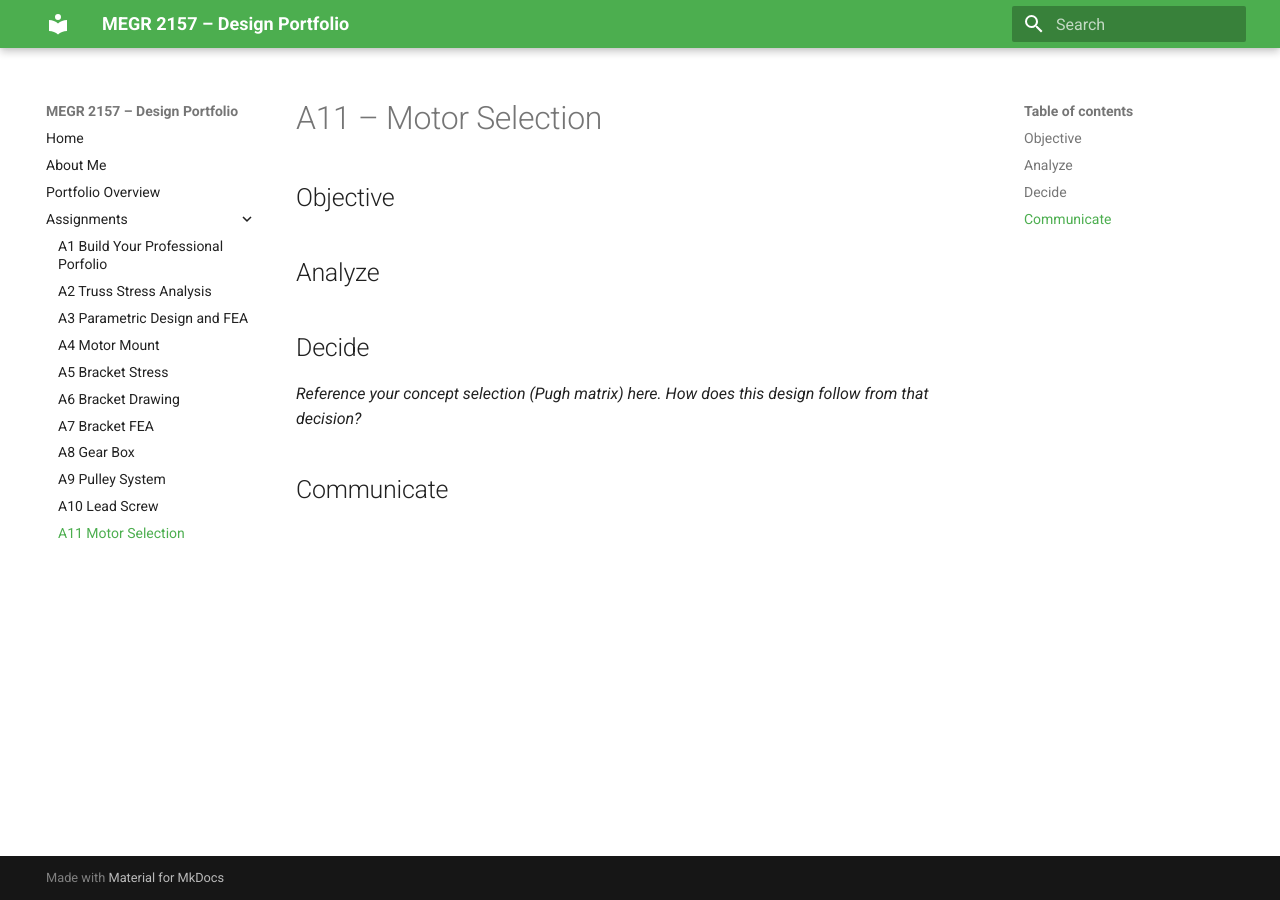
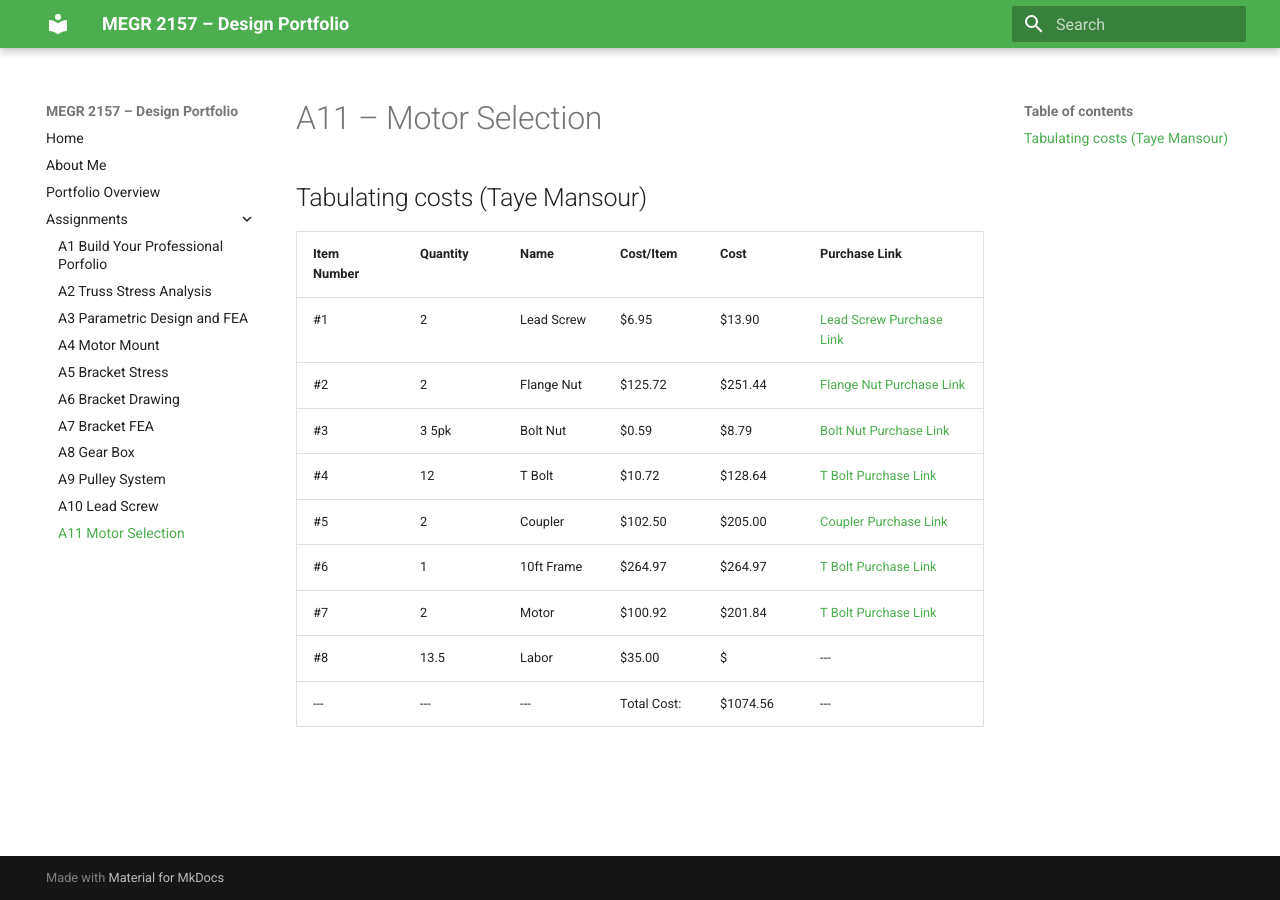
Before and after one commit to tmansou1/megr2157-portfolio, an MkDocs documentation site: the page built from docs/assignments/A11/index.md, in a window 1280 px wide. Built offline with MkDocs 1.6.1 and Material for MkDocs 9.7.7, drawn with Linux system fonts in a browser that asks for light colours.

Commit message:
Update index.md

```diff
--- a/docs/assignments/A11/index.md
+++ b/docs/assignments/A11/index.md
@@ -1,12 +1,15 @@
 # A11 – Motor Selection
 
-## Objective
+## Tabulating costs (Taye Mansour)
 
-
-## Analyze
-
-
-## Decide
-_Reference your concept selection (Pugh matrix) here. How does this design follow from that decision?_
-
-## Communicate
+| Item Number | Quantity | Name | Cost/Item | Cost | Purchase Link |
+| --- | --- | --- | --- | --- | --- |
+| #1 | 2 | Lead Screw | $6.95 | $13.90 | [Lead Screw Purchase Link](https://www.mcmaster.com/98935A911/) |
+| #2 | 2 | Flange Nut | $125.72 | $251.44 | [Flange Nut Purchase Link](https://www.mcmaster.com/95120A111/) |
+| #3 | 3 5pk | Bolt Nut | $0.59 | $8.79 | [Bolt Nut Purchase Link](https://www.mcmaster.com/90453A115/) |
+| #4 | 12 | T Bolt | $10.72 | $128.64 | [T Bolt Purchase Link](https://www.mcmaster.com/91523A232/) |
+| #5 | 2 | Coupler | $102.50 | $205.00 | [Coupler Purchase Link](https://www.mcmaster.com/6208K565/) |
+| #6 | 1 | 10ft Frame | $264.97 | $264.97 | [T Bolt Purchase Link](https://www.mcmaster.com/91523A232/) |
+| #7 | 2 | Motor | $100.92 | $201.84 | [T Bolt Purchase Link](https://www.mcmaster.com/6627T631/) |
+| #8 | 13.5 | Labor | $35.00 | $ | --- |
+| --- | --- | --- | Total Cost: | $1074.56 | --- |
```
